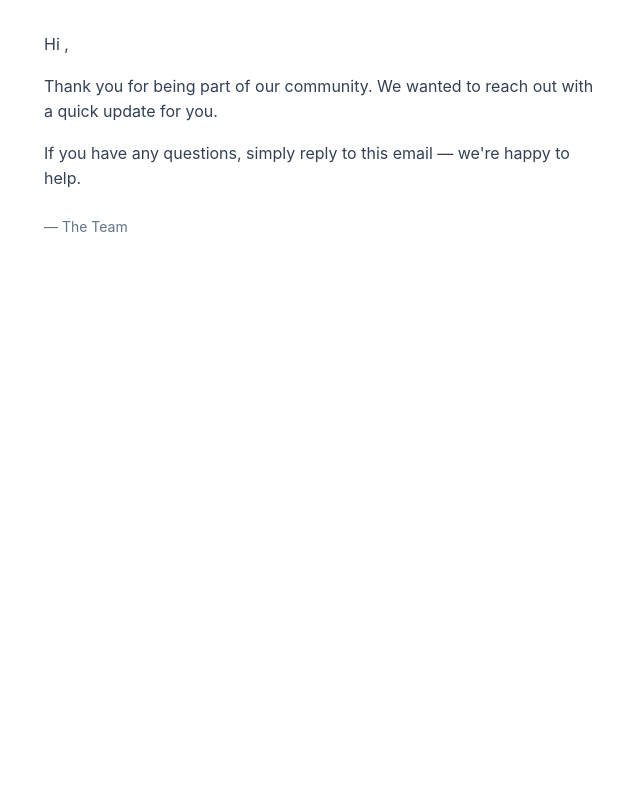
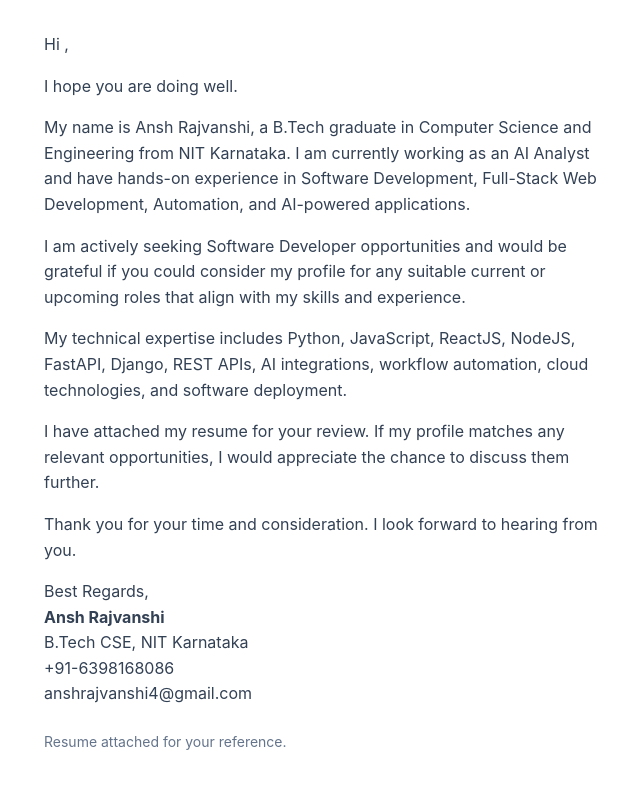
Before and after one commit to AnshRajvanshi/Bulk-Mail-Dashboard, a Python web app: template templates/default.html in a window 1280 px wide. Shown: the whole page, without its empty margins (316-956 px from the left). Before the commit the page ends 232 px from the top, so only its background shows below. Run offline with Jinja, Linux system fonts and the light colour scheme; the template is opened without the code that fills it, so the values that code supplies are empty.

Commit message:
Update email template

```diff
--- a/templates/default.html
+++ b/templates/default.html
@@ -3,18 +3,63 @@
 <head>
   <meta charset="utf-8">
   <style>
-    body { font-family: -apple-system, BlinkMacSystemFont, 'Segoe UI', sans-serif; color: #334155; line-height: 1.6; }
-    .wrap { max-width: 560px; margin: 0 auto; padding: 24px; }
-    p { margin: 0 0 16px; }
-    .footer { color: #64748b; font-size: 14px; margin-top: 24px; }
+    body {
+      font-family: -apple-system, BlinkMacSystemFont, 'Segoe UI', sans-serif;
+      color: #334155;
+      line-height: 1.6;
+    }
+    .wrap {
+      max-width: 560px;
+      margin: 0 auto;
+      padding: 24px;
+    }
+    p {
+      margin: 0 0 16px;
+    }
+    .footer {
+      color: #64748b;
+      font-size: 14px;
+      margin-top: 24px;
+    }
   </style>
 </head>
 <body>
   <div class="wrap">
     <p>Hi {{ name }},</p>
-    <p>Thank you for being part of our community. We wanted to reach out with a quick update for you.</p>
-    <p>If you have any questions, simply reply to this email — we're happy to help.</p>
-    <p class="footer">— The Team</p>
+
+    <p>I hope you are doing well.</p>
+
+    <p>
+      My name is Ansh Rajvanshi, a B.Tech graduate in Computer Science and Engineering from NIT Karnataka. I am currently working as an AI Analyst and have hands-on experience in Software Development, Full-Stack Web Development, Automation, and AI-powered applications.
+    </p>
+
+    <p>
+      I am actively seeking Software Developer opportunities and would be grateful if you could consider my profile for any suitable current or upcoming roles that align with my skills and experience.
+    </p>
+
+    <p>
+      My technical expertise includes Python, JavaScript, ReactJS, NodeJS, FastAPI, Django, REST APIs, AI integrations, workflow automation, cloud technologies, and software deployment.
+    </p>
+
+    <p>
+      I have attached my resume for your review. If my profile matches any relevant opportunities, I would appreciate the chance to discuss them further.
+    </p>
+
+    <p>
+      Thank you for your time and consideration. I look forward to hearing from you.
+    </p>
+
+    <p>
+      Best Regards,<br>
+      <strong>Ansh Rajvanshi</strong><br>
+      B.Tech CSE, NIT Karnataka<br>
+      +91-6398168086<br>
+      anshrajvanshi4@gmail.com
+    </p>
+
+    <p class="footer">
+      Resume attached for your reference.
+    </p>
   </div>
 </body>
 </html>
```
